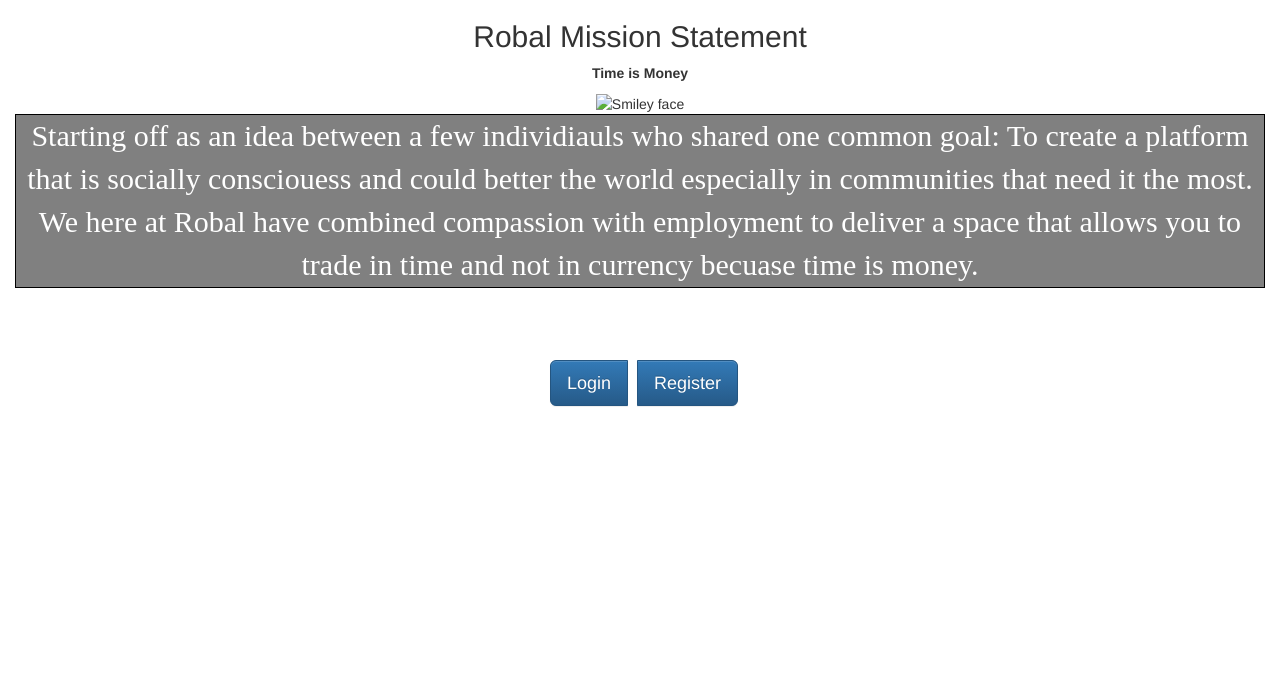
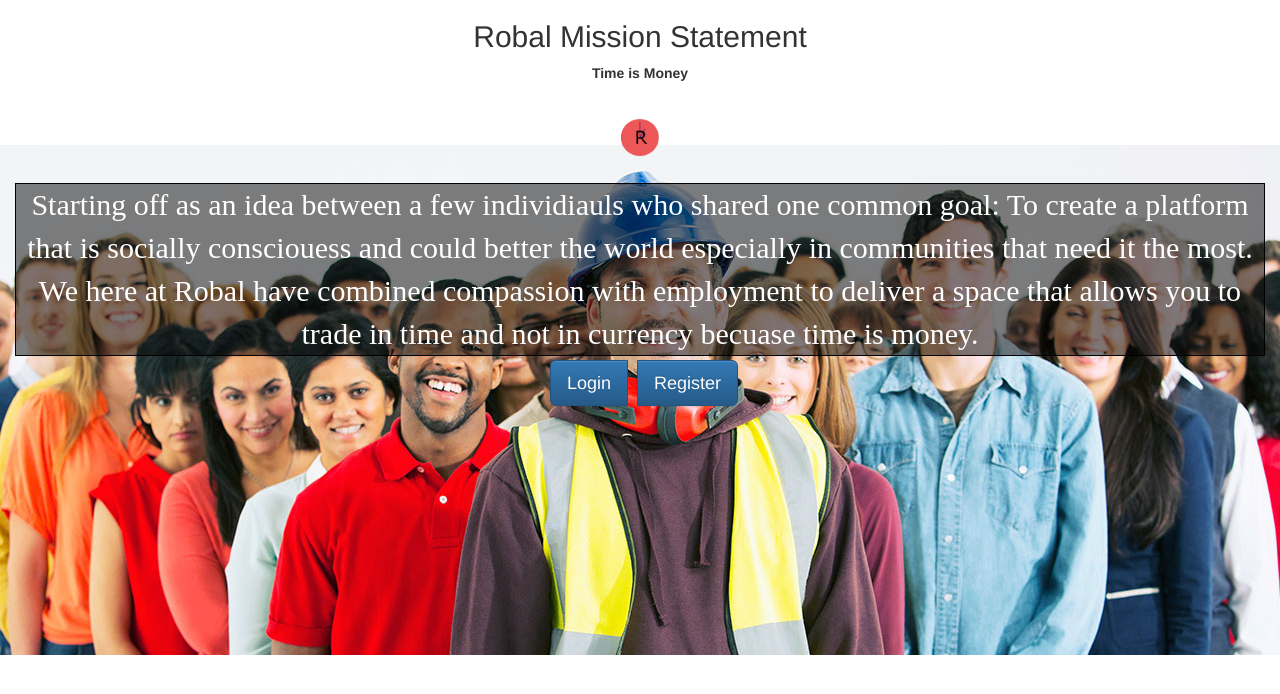
Before and after one commit to Afellman/Robal, a plain HTML site: page index.html in a window 1280 px wide. Drawn offline with nearby package versions, Linux system fonts and the light colour scheme.

Commit message:
updated code

```diff
--- a/index.html
+++ b/index.html
@@ -32,7 +32,7 @@
 
  body  {
 
-    background-image: url("images/diversity.jpg");
+    background-image: url("assets/images/diversity.jpg");
     background-repeat:no-repeat;
     background-attachment: fixed;
     background-position: center;
@@ -78,7 +78,7 @@
 <header class="text-center">
   <h2>Robal Mission Statement </h2>
   <p><strong>Time is Money</strong></p>
-  <img src="images/robal.png" alt="Smiley face" style="float:center;width:90px;height:90px;">
+  <img src="assets/images/robal.png" alt="Smiley face" style="float:center;width:90px;height:90px;">
 
 
 </header>
```
Also changed, not shown: 2 other files.
